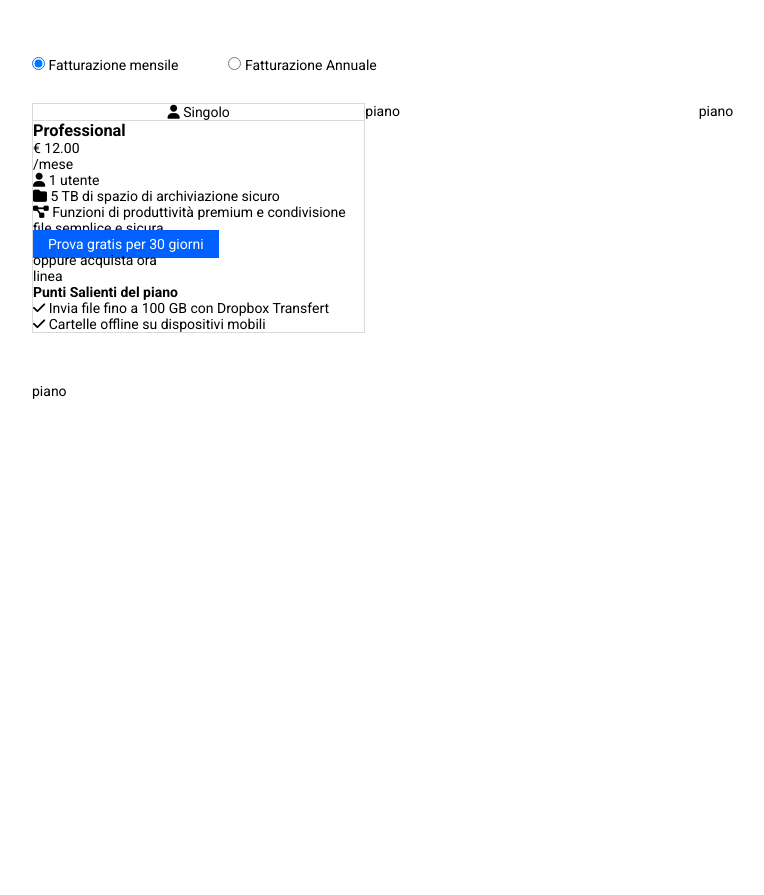
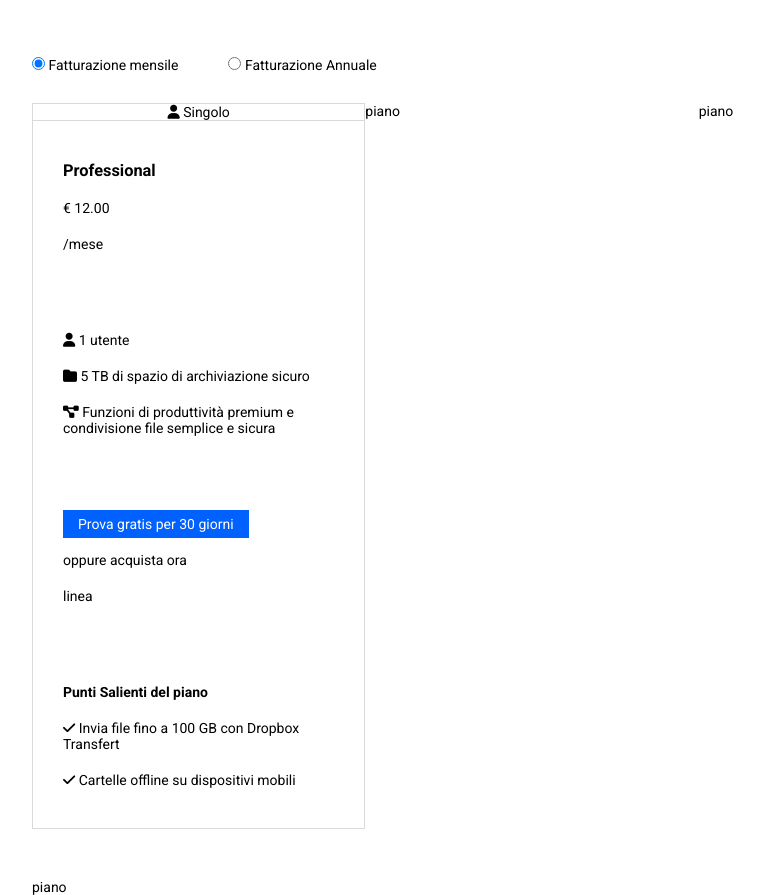
Before and after one commit to eduardorocco/htmlcss-dropbox, a plain HTML site: page index.html in a window 1280 px wide. Shown: the part 946-1841 px from the top of the page, without its empty margins (108-872 px from the left). Before the commit the page ends 1345 px from the top, so only its background shows below. Drawn offline with Linux system fonts and the light colour scheme.

Commit message:
ADD padding ul and li

```diff
--- a/css/app.css
+++ b/css/app.css
@@ -157,6 +157,13 @@
     border: 1px solid rgba(217, 217, 217, 1);
 }
 
+.card__body ul {
+    padding: 40px 30px;
+}
+
+.card__body li:not(:last-child){
+    padding-bottom: 20px;
+}
 
 /* DEBUG */
 
```
